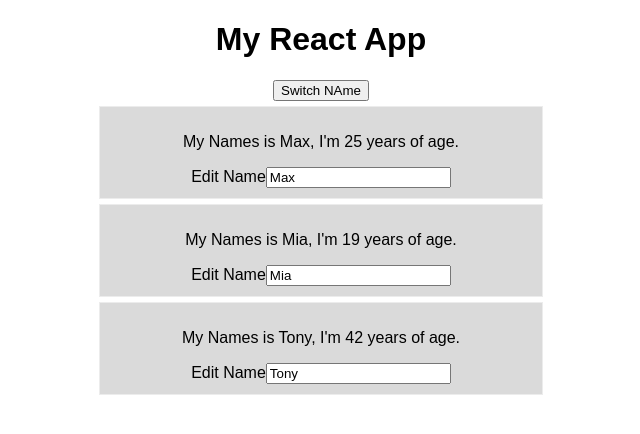
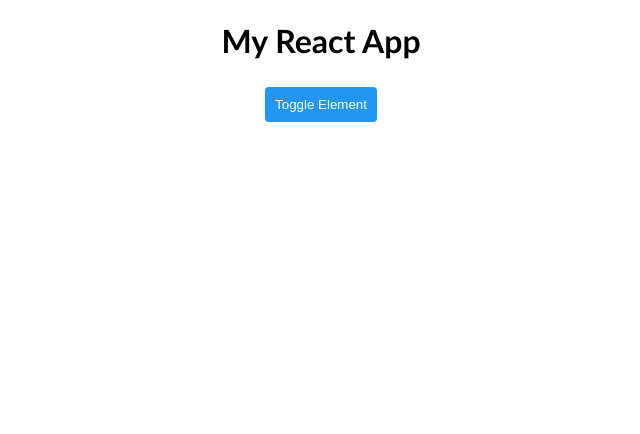
Before and after one commit to MohammedZohaQureshi-lab/ReactApps, a React (Create React App) app in the folder react-readiness/: page / in a window 1280 px wide. Shown: the top 434 px of the page, without its empty margins (319-959 px from the left). Built offline with nearby package versions, Linux system fonts and the light colour scheme.

Commit message:
Practice

```diff
--- a/react-readiness/src/App.css
+++ b/react-readiness/src/App.css
@@ -1,28 +1,8 @@
 .App {
   text-align: center;
+  font-family: 'Gill Sans', 'Gill Sans MT', Calibri, 'Trebuchet MS', sans-serif;
 }
 
-.App-logo {
-  animation: App-logo-spin infinite 20s linear;
-  height: 80px;
+input, button {
+  outline: 0;
 }
-
-.App-header {
-  background-color: #222;
-  height: 150px;
-  padding: 20px;
-  color: white;
-}
-
-.App-title {
-  font-size: 1.5em;
-}
-
-.App-intro {
-  font-size: large;
-}
-
-@keyframes App-logo-spin {
-  from { transform: rotate(0deg); }
-  to { transform: rotate(360deg); }
-}
--- a/react-readiness/src/App.js
+++ b/react-readiness/src/App.js
@@ -1,4 +1,5 @@
-import React, { Component, useState } from 'react';
+//import React, { useState } from 'react';
+import React, { Component } from 'react';
 import Person from './Person/Person';
 import './App.css';
 import './Person/Person.css';
@@ -6,38 +7,61 @@ import './Person/Person.css';
 class App extends Component {
   state = {
     persons: [
-      { name: "Max", age: 25 },
-      { name: "Mia", age: 19 },
-      { name: "Tony", age: 42 }
-    ]
+      { id: "asvh", name: "Max", age: 25 },
+      { id: "jsde", name: "Mia", age: 19 },
+      { id: "ntfg", name: "Tony", age: 42 }
+    ],
+    showPersons: false
   }
-  switchNameHandler = () => {
+  deletePersonHandler = (personIndex) => {
+    const persons = [...this.state.persons];
+    persons.splice(personIndex, 1);
+    this.setState({ persons })
+  }
+
+  changeNameHandler = (event, id) => {
+    const personIndex = this.state.persons.findIndex(el => {
+      return el.id === id
+    })
+    const changedPerson = { ...this.state.persons[personIndex] };
+    changedPerson.name = event.target.value;
+    const persons = [...this.state.persons];
+    persons[personIndex] = changedPerson
+    this.setState({ persons })
+  }
+
+  togglePersonsHandler = () => {
+    const toggleShow = this.state.showPersons
     this.setState({
-      persons: [
-        { name: "Max", age: 26 },
-        { name: "Mia Davis", age: 19 },
-        { name: "Tom", age: 35 }
-      ]
+      showPersons: !toggleShow
     })
   }
 
-  changeNameHandler = (event) => {
-    this.setState({
-      persons: [
-        { name: "Max", age: 25 },
-        { name: event.target.value, age: 19 },
-        { name: "Tony", age: 42 }
-      ]
-    })
-  }
 
   render() {
+    const style = {
+      minWidth: '100px',
+      border: 'none',
+      borderRadius: '4px',
+      padding: '10px',
+      cursor: 'pointer',
+      backgroundColor: '#2196F3',
+      color: 'white',
+      margin: '5px'
+    }
+
+    let persons = null;
+    if (this.state.showPersons) {
+      persons = (<div>
+        {this.state.persons.map((el, i) => {
+          return <Person key={el.id} name={el.name} age={el.age} changeHandler={(event) => this.changeNameHandler(event, el.id)} click={this.deletePersonHandler} />
+        })}
+      </div>)
+    }
     return (<div className="App">
       <h1>My React App</h1>
-      <button onClick={this.switchNameHandler}>Switch NAme</button>
-      <Person click={this.switchNameHandler} name={this.state.persons[0].name} age={this.state.persons[0].age} />
-      <Person name={this.state.persons[1].name} age={this.state.persons[1].age} changeHandler={this.changeNameHandler} />
-      <Person name={this.state.persons[2].name} age={this.state.persons[2].age} />
+      <button style={style} onClick={this.togglePersonsHandler}>Toggle Element</button>
+      {persons}
     </div>);
   }
 }
--- a/react-readiness/src/Person/Person.css
+++ b/react-readiness/src/Person/Person.css
@@ -1,7 +1,23 @@
 .Person {
     width: 33%;
-    background: #dadada;
+    background: #f5f5f5;
     border: 1px solid #eeee;
     padding: 10px;
-    margin: 5px auto;
+    margin: 0px auto 10px;
 }
+
+.Person label {
+    color: darkslategray;
+    font-size: 16px;
+    margin-right: 5px;
+}
+
+.Person input {
+    padding: 7px 10px;
+    outline: 0;
+    font-size: 12px;
+    border: 1px solid #eee;
+    border-radius: 4px;
+    color: darkslategray;
+    min-width: 150px;
+}
--- a/react-readiness/src/Person/Person.jsx
+++ b/react-readiness/src/Person/Person.jsx
@@ -7,7 +7,8 @@ const Person = (props) => {
                 My Names is {props.name}, I'm {props.age} years of age.
             </p>
             <div>
-                <label>Edit Name</label><input type="text" onChange={props.changeHandler} value={props.name} />
+                <label>Edit Name</label>
+                <input type="text" onChange={props.changeHandler} value={props.name} />
             </div>
             <div>{props.children}</div>
         </div>
```
Also changed, not shown: 1 other file (tests, documents, lock files or other folders).
